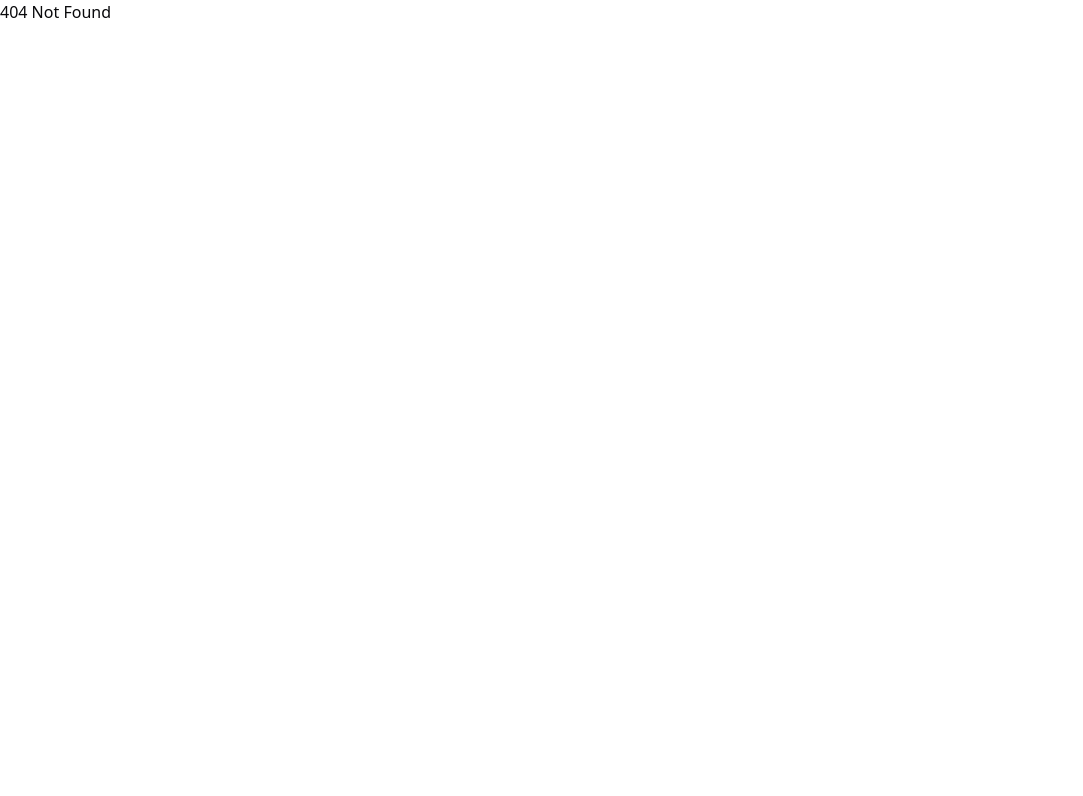
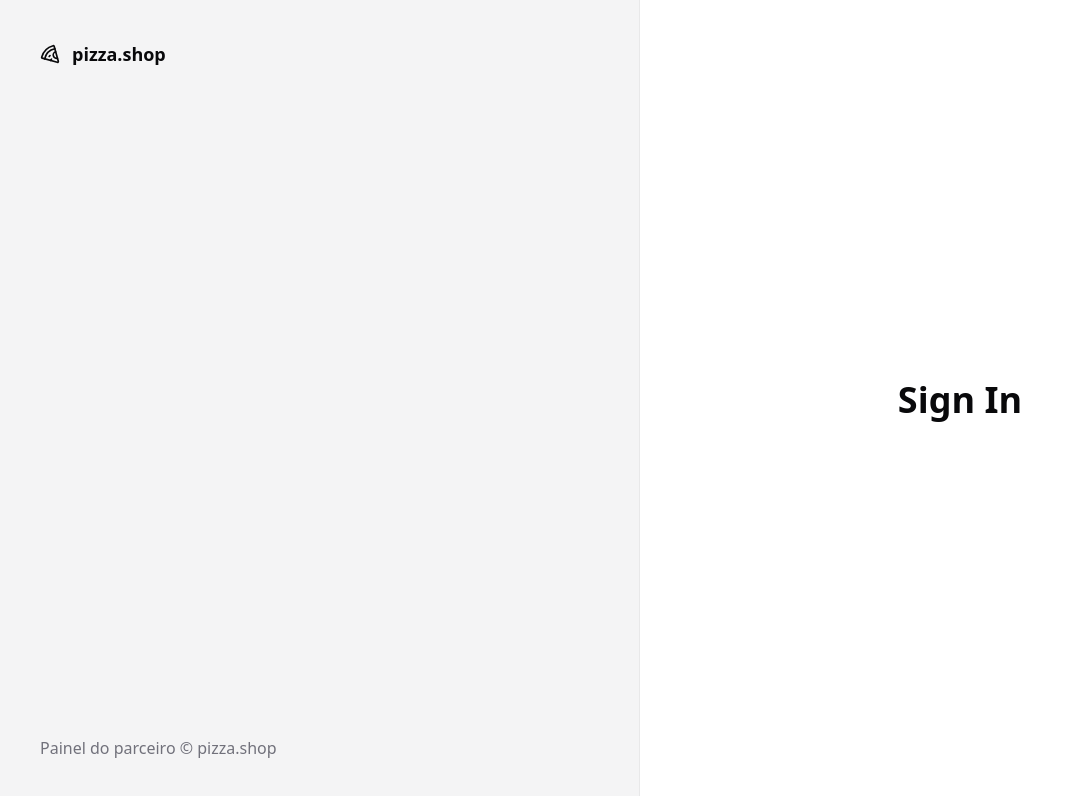
Before and after one commit to viniciochavess/pizzashopwebRS, a React (Vite) app: page /authenticate in a window 1280 px wide. Before the commit this address had no page. Shown: the top 796 px of the page, without its empty margins (0-1083 px from the left). Built offline with nearby package versions, Linux system fonts and the light colour scheme.

Commit message:
chose: teste

```diff
--- a/src/layout/AuthLayout/index.tsx
+++ b/src/layout/AuthLayout/index.tsx
@@ -1,10 +1,19 @@
+import { Pizza } from "lucide-react";
 import { Outlet } from "react-router-dom";
 
 export function AuthLayout() {
   return (
-    <div>
-        <h1>Auth Layout</h1>
-      <Outlet />
+    <div className="min-h-screen grid grid-cols-2">
+      <div className="h-full border-r border-foreground/5 bg-muted p-10 text-muted-foreground flex flex-col justify-between">
+        <div className="flex items-center gap-3 text-lg font-medium text-foreground">
+          <Pizza className="h-5 w-5" />
+          <span className="font-semibold">pizza.shop</span>
+        </div>
+        <footer>Painel do parceiro &copy; pizza.shop</footer>
+      </div>
+      <div className="flex flex-col justify-center items-center">
+        <Outlet />
+      </div>
     </div>
   );
 }
--- a/src/pages/auth/Sign-In/index.tsx
+++ b/src/pages/auth/Sign-In/index.tsx
@@ -1,10 +1,10 @@
-import { Helmet } from "react-helmet-async";
-
 export function SignIn() {
   return (
     <>
-      <Helmet title="Sign In" />
+    <div className="p-8">
       <h1 className="text-4xl font-bold">Sign In</h1>
+
+    </div>
     </>
   );
 }
--- a/src/routes/index.tsx
+++ b/src/routes/index.tsx
@@ -3,6 +3,7 @@
 import App from "../App";
 import { AppLayout } from "../layout/AppLayout";
 import { SignIn } from "../pages/auth/Sign-In";
+import { AuthLayout } from "../layout/AuthLayout";
 export function IndexRoutes() {
   return (
     <Routes>
@@ -10,7 +11,7 @@
         <Route index element={<App />} />
       </Route>
 
-      <Route path="/auth" element={<AppLayout />}>
+      <Route path="/authenticate" element={<AuthLayout />}>
         <Route index element={<SignIn />} />
       </Route>
 
```
